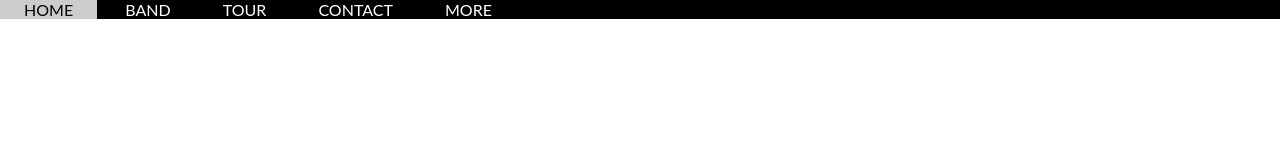
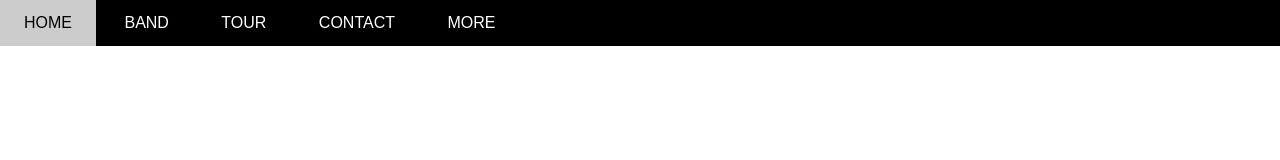
Before and after one commit to ndyudev/website-the-band-ndyudev, a plain HTML site: page index.html in a window 1280 px wide. Drawn offline with Linux system fonts and the light colour scheme.

Commit message:
Header P3

```diff
--- a/assets/css/style.css
+++ b/assets/css/style.css
@@ -4,7 +4,11 @@
   margin: 0;
   padding: 0;
   box-sizing: border-box;
-  font-family:'Lato' , sans-serif
+}
+
+
+html {
+  font-family: Arial, Helvetica, sans-serif;
 }
 
 /*
@@ -28,24 +32,38 @@
   height: 46px; /* Cao */
   background-color: #000;
   overflow: hidden;
-  height: auto;
 }
 
 #nav li {
   display: inline-block; /* Nằm trên 1 dòng */
   list-style: nones;
-  height: 100%;
 }
 
 #nav li a {
   text-decoration: none;
   text-transform: uppercase;
   color: #fff;
-  padding: 12px 24px;
-  pad: 12px;
+  padding: 24px 24px;
+  line-height: 46px;
 }
 
 #nav li a:hover {
   background-color: #ccc;
   color: #000000;
 }
+
+#nav .subnav {
+  display: none;
+}
+
+/* .subnav li {
+
+}
+
+.subnav li a {
+
+}
+
+.subnav li a:hover {
+
+} */
--- a/index.html
+++ b/index.html
@@ -18,6 +18,11 @@
                 <li><a href="">Contact</a></li>
                 <li>
                     <a href="#">More</a>
+                    <ul class="subnav">
+                        <li><a href="#">Merchandise</a></li>
+                        <li><a href="#">Extras</a></li>
+                        <li><a href="#">Media</a></li>
+                    </ul>
                 </li>
             </ul>
         </div>
```
